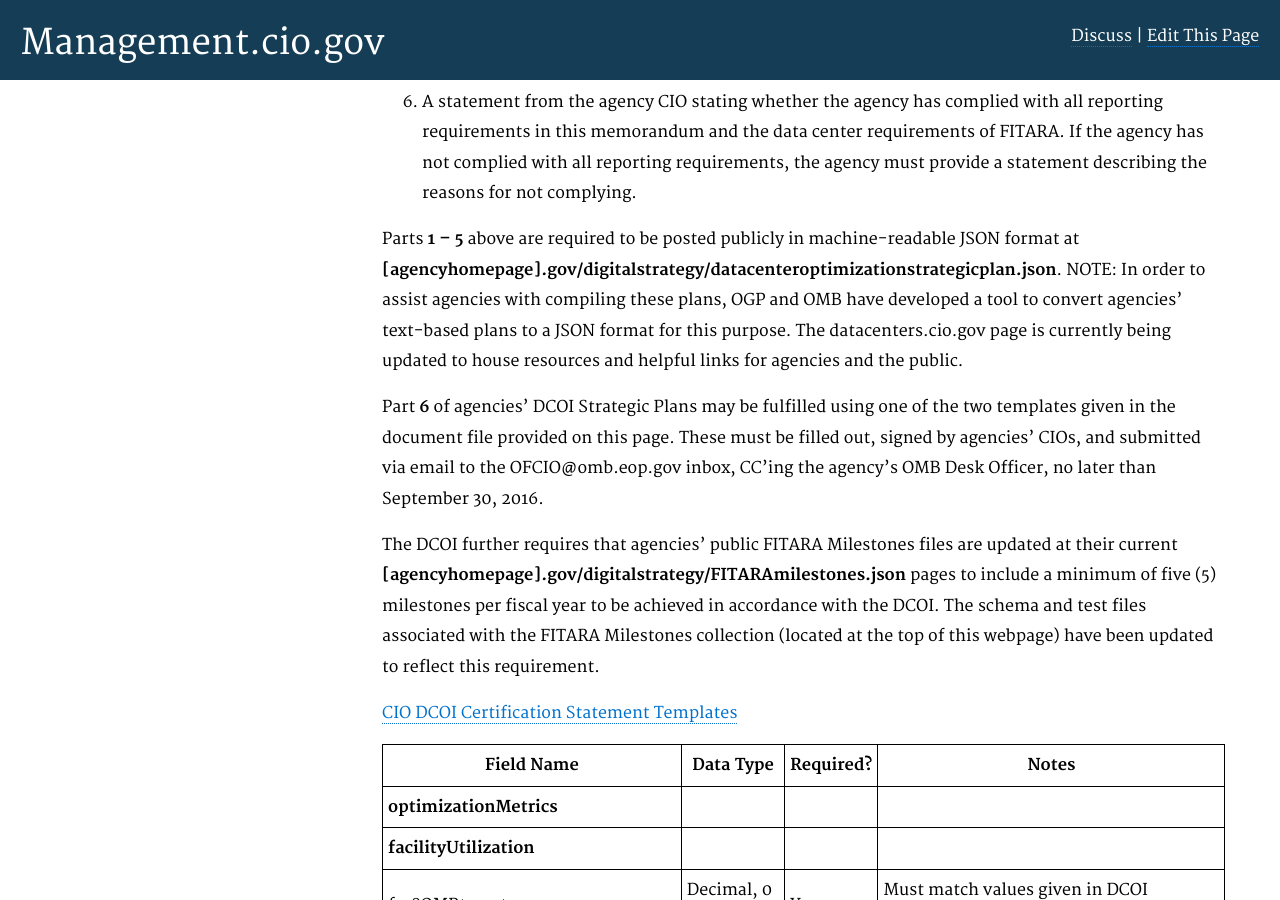
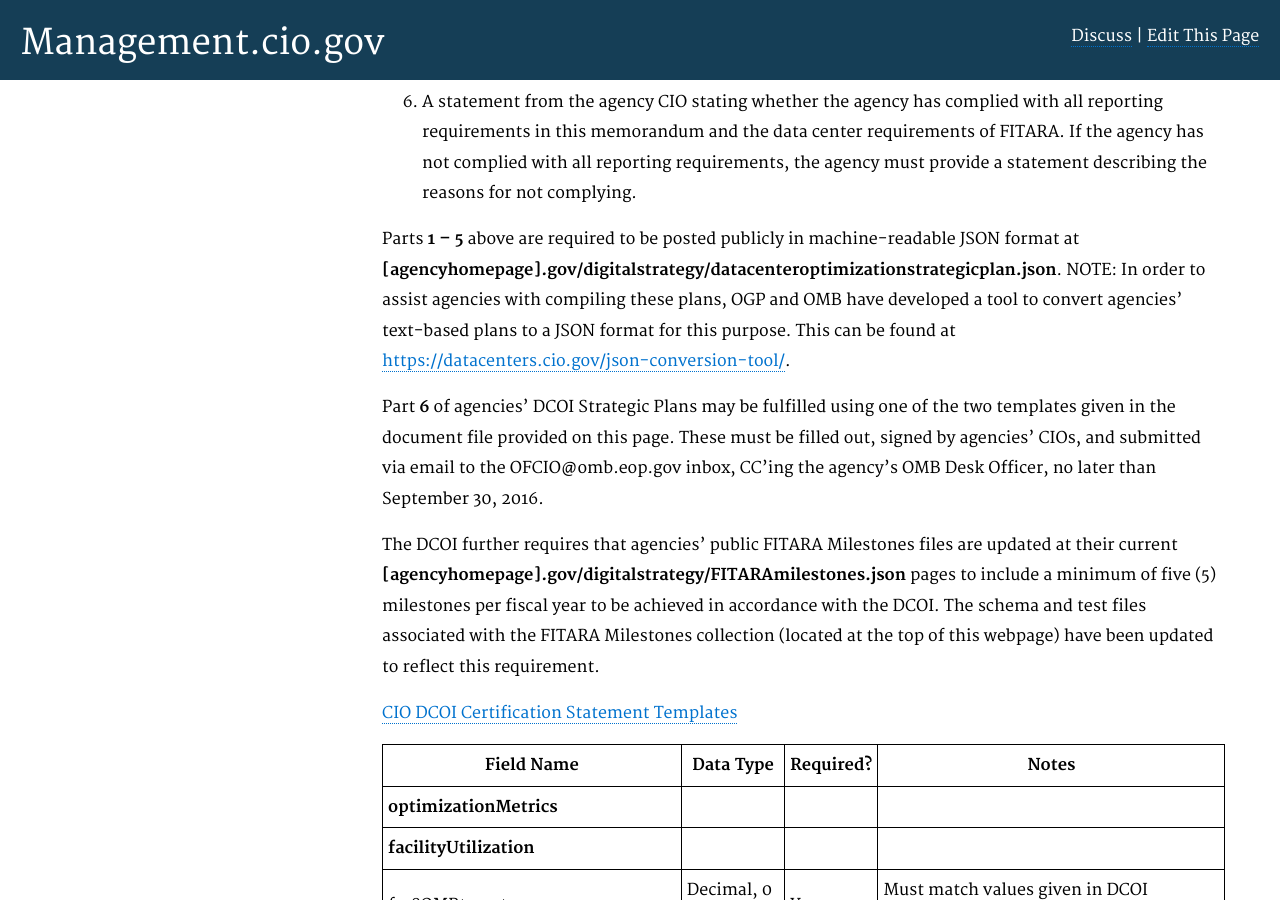
Before and after one commit to WhiteHouse/CIOmanagement, a Jekyll site: the page built from pages/schema.md, in a window 1280 px wide and 900 px high, scrolled down 4946 px. Built offline with Jekyll 4.4.1, drawn with Linux system fonts in a browser that asks for light colours.

Commit message:
Update schema.md
Added direct link to the DCOI Strategic Plan JSON conversion tool.

```diff
--- a/pages/schema.md
+++ b/pages/schema.md
@@ -118,7 +118,7 @@ The DCOI Strategic Plan has the following six required elements:
   5. Historical costs, cost savings, and cost avoidances due to data center consolidation and optimization through fiscal year 2015; and
   6. A statement from the agency CIO stating whether the agency has complied with all reporting requirements in this memorandum and the data center requirements of FITARA. If the agency has not complied with all reporting requirements, the agency must provide a statement describing the reasons for not complying.
 
-Parts **1 – 5** above are required to be posted publicly in machine-readable JSON format at **[agencyhomepage].gov/digitalstrategy/datacenteroptimizationstrategicplan.json**. NOTE: In order to assist agencies with compiling these plans, OGP and OMB have developed a tool to convert agencies’ text-based plans to a JSON format for this purpose. The datacenters.cio.gov page is currently being updated to house resources and helpful links for agencies and the public.
+Parts **1 – 5** above are required to be posted publicly in machine-readable JSON format at **[agencyhomepage].gov/digitalstrategy/datacenteroptimizationstrategicplan.json**. NOTE: In order to assist agencies with compiling these plans, OGP and OMB have developed a tool to convert agencies’ text-based plans to a JSON format for this purpose. This can be found at [https://datacenters.cio.gov/json-conversion-tool/](https://datacenters.cio.gov/json-conversion-tool/).
 
 Part **6** of agencies’ DCOI Strategic Plans may be fulfilled using one of the two templates given in the document file provided on this page.  These must be filled out, signed by agencies’ CIOs, and submitted via email to the OFCIO@omb.eop.gov inbox, CC’ing the agency’s OMB Desk Officer, no later than September 30, 2016.
 
```
